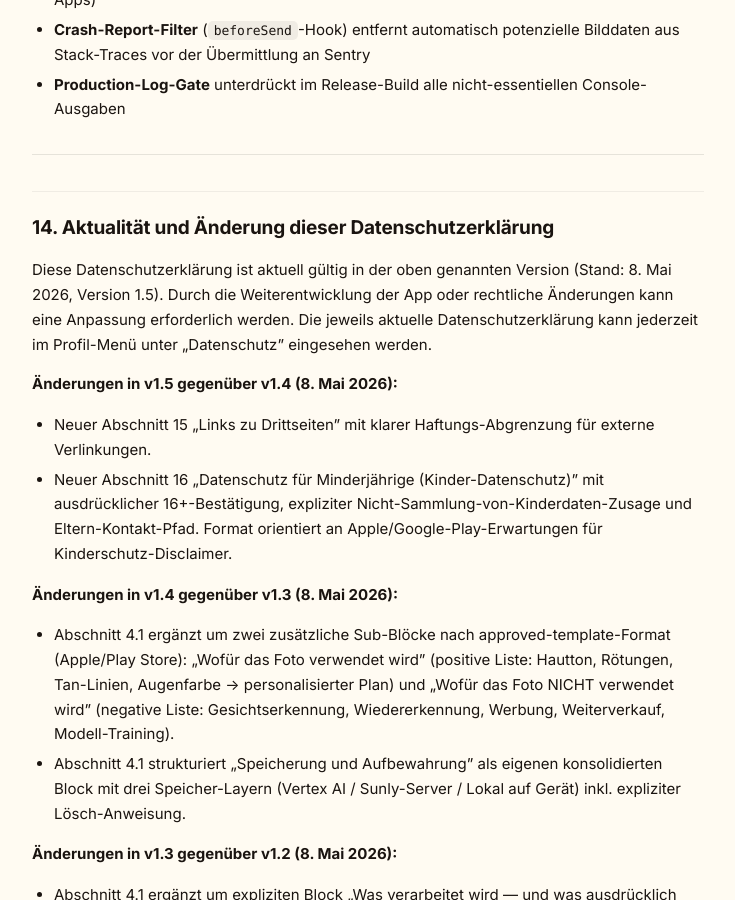
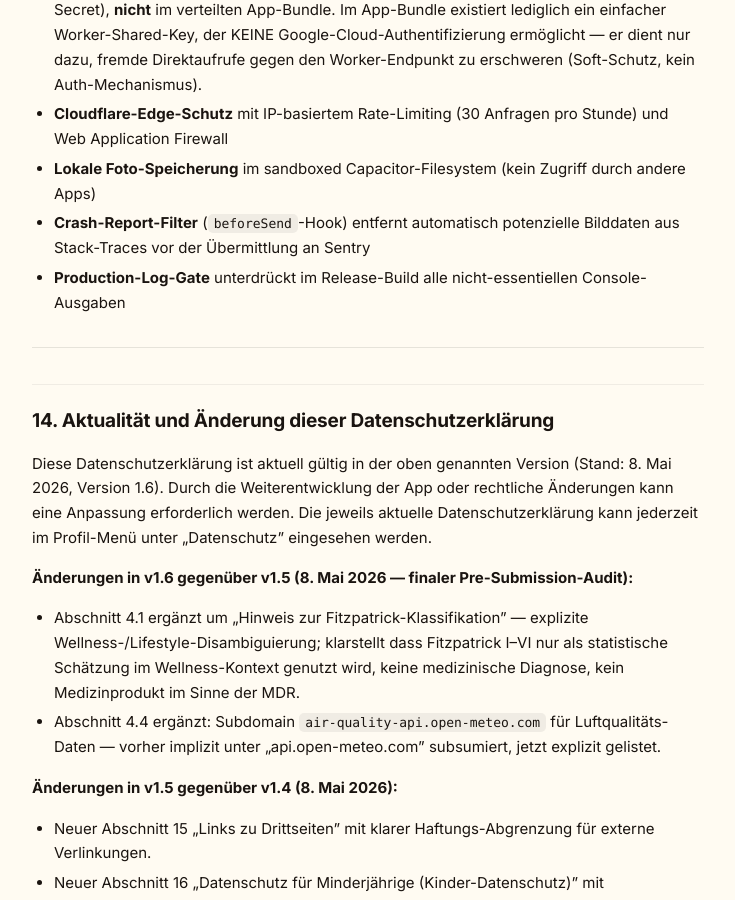
Before and after one commit to de34dm32ksm/sunly-legal, a Jekyll site: the page built from privacy.md, in a window 1280 px wide and 900 px high, scrolled down 12270 px. Shown: the whole window, without its empty margins (272-1007 px from the left). Built offline with Jekyll 4.4.1, drawn with Linux system fonts in a browser that asks for light colours; some of the changed text lies outside the part shown.

Commit message:
Privacy v1.6 + delete-data.md fix: finaler Pre-Submission-Audit
Audit-Agent hat 4 BLOCKER + 4 MEDIUM gefunden — alle adressiert.

BLOCKERS (alle gefixt):
* OpenWeatherMap-Dead-Code aus app.js entfernt (Bundle-Scan-Konformitaet)
* Sentry-Retention-Inkonsistenz harmonisiert: 30 Tage durchgaengig
* ACCESS_FINE_LOCATION aus SunlySettingsPlugin.java entfernt — passt
  jetzt zur Privacy-Zusage 'approximate location only' und zum Manifest
* FOREGROUND_SERVICE_SPECIAL_USE-Begruendungstext fuer Play Console
  in scripts/RELEASE_GUIDE.md vorbereitet (kopierbar beim Upload)

MEDIUM (alle gefixt):
* Welcome-Disclaimer: '(16+)' ergaenzt — konsistent mit Mindestalter
* Privacy 4.4: air-quality-api.open-meteo.com Subdomain explizit gelistet
* Privacy 4.1: 'Hinweis zur Fitzpatrick-Klassifikation' eingefuegt —
  klare Wellness-/Lifestyle-Disambiguierung, kein Medizinprodukt
* index.html: WORKER_KEY-Kommentar erweitert mit expliziter App-Store-
  Reviewer-Note: kein Auth-Token, kein Service-Account-Key, nur
  Soft-Schutz analog Rate-Limit

Privacy v1.5 -> v1.6 (Changelog in Section 14).

```diff
--- a/privacy.md
+++ b/privacy.md
@@ -5,7 +5,7 @@ layout: page
 
 # Datenschutzerklärung — Sunly
 
-**Stand:** 8. Mai 2026 · **Version:** 1.5
+**Stand:** 8. Mai 2026 · **Version:** 1.6
 
 ---
 
@@ -135,6 +135,8 @@ Der Einwilligungs-Nachweis wird mit Zeitstempel, Versionsnummer (`v1.2`), Locale
 
 **Hinweis zu besonderen Kategorien (Art. 9 DSGVO):** Da das Selfie biometrieähnliche Merkmale enthalten kann, ist der oben beschriebene Einwilligungs-Mechanismus als ausdrückliche Einwilligung im Sinne von Art. 9 Abs. 2 lit. a DSGVO ausgestaltet. Die Verarbeitung dient nicht der eindeutigen Identifizierung einer Person, sondern ausschließlich der Hauttyp-Einschätzung im Wellness-Kontext.
 
+**Hinweis zur Fitzpatrick-Klassifikation:** Die in der KI-Antwort genutzte Fitzpatrick-Skala (I–VI) ist ursprünglich ein dermatologischer Standard. Sunly verwendet sie ausschließlich im **Wellness-/Lifestyle-Kontext** als statistische Schätzung zur Personalisierung des Bräunungs-Plans — sie ersetzt **nicht** die ärztliche Hauttyp-Bestimmung, ist **keine medizinische Diagnose** und Sunly ist **kein Medizinprodukt** im Sinne der Verordnung (EU) 2017/745 (MDR). Du kannst das Ergebnis jederzeit manuell überschreiben (siehe Abschnitt 11).
+
 **Vertragsdokumente:** Cloud Data Processing Addendum, Standard Contractual Clauses (EU C2P), Subprocessor-Liste — abrufbar unter https://cloud.google.com/terms/data-processing-addendum bzw. https://cloud.google.com/terms/subprocessors.
 
 ### 4.2 Cloudflare (Edge-Proxy)
@@ -188,6 +190,7 @@ Der Einwilligungs-Nachweis wird mit Zeitstempel, Versionsnummer (`v1.2`), Locale
 **Verarbeitungszweck:**
 
 - Abruf des aktuellen UV-Index, des Wetters und der UV-Vorhersage für deinen Standort (`api.open-meteo.com`).
+- Abruf der Luftqualitäts-Daten ergänzend zum Wetter (`air-quality-api.open-meteo.com`).
 - Auflösung von Stadt-Namen zu Koordinaten, wenn du in der App manuell eine Stadt suchst (`geocoding-api.open-meteo.com`).
 
 **Übermittelte Daten:**
@@ -354,7 +357,12 @@ Wir treffen folgende technische und organisatorische Maßnahmen:
 
 ## 14. Aktualität und Änderung dieser Datenschutzerklärung
 
-Diese Datenschutzerklärung ist aktuell gültig in der oben genannten Version (Stand: 8. Mai 2026, Version 1.5). Durch die Weiterentwicklung der App oder rechtliche Änderungen kann eine Anpassung erforderlich werden. Die jeweils aktuelle Datenschutzerklärung kann jederzeit im Profil-Menü unter „Datenschutz" eingesehen werden.
+Diese Datenschutzerklärung ist aktuell gültig in der oben genannten Version (Stand: 8. Mai 2026, Version 1.6). Durch die Weiterentwicklung der App oder rechtliche Änderungen kann eine Anpassung erforderlich werden. Die jeweils aktuelle Datenschutzerklärung kann jederzeit im Profil-Menü unter „Datenschutz" eingesehen werden.
+
+**Änderungen in v1.6 gegenüber v1.5 (8. Mai 2026 — finaler Pre-Submission-Audit):**
+
+- Abschnitt 4.1 ergänzt um „Hinweis zur Fitzpatrick-Klassifikation" — explizite Wellness-/Lifestyle-Disambiguierung; klarstellt dass Fitzpatrick I–VI nur als statistische Schätzung im Wellness-Kontext genutzt wird, keine medizinische Diagnose, kein Medizinprodukt im Sinne der MDR.
+- Abschnitt 4.4 ergänzt: Subdomain `air-quality-api.open-meteo.com` für Luftqualitäts-Daten — vorher implizit unter „api.open-meteo.com" subsumiert, jetzt explizit gelistet.
 
 **Änderungen in v1.5 gegenüber v1.4 (8. Mai 2026):**
 
```
Also changed, not shown: delete-data.md (+4 -4 lines), privacy-en.md (+10 -2 lines).
